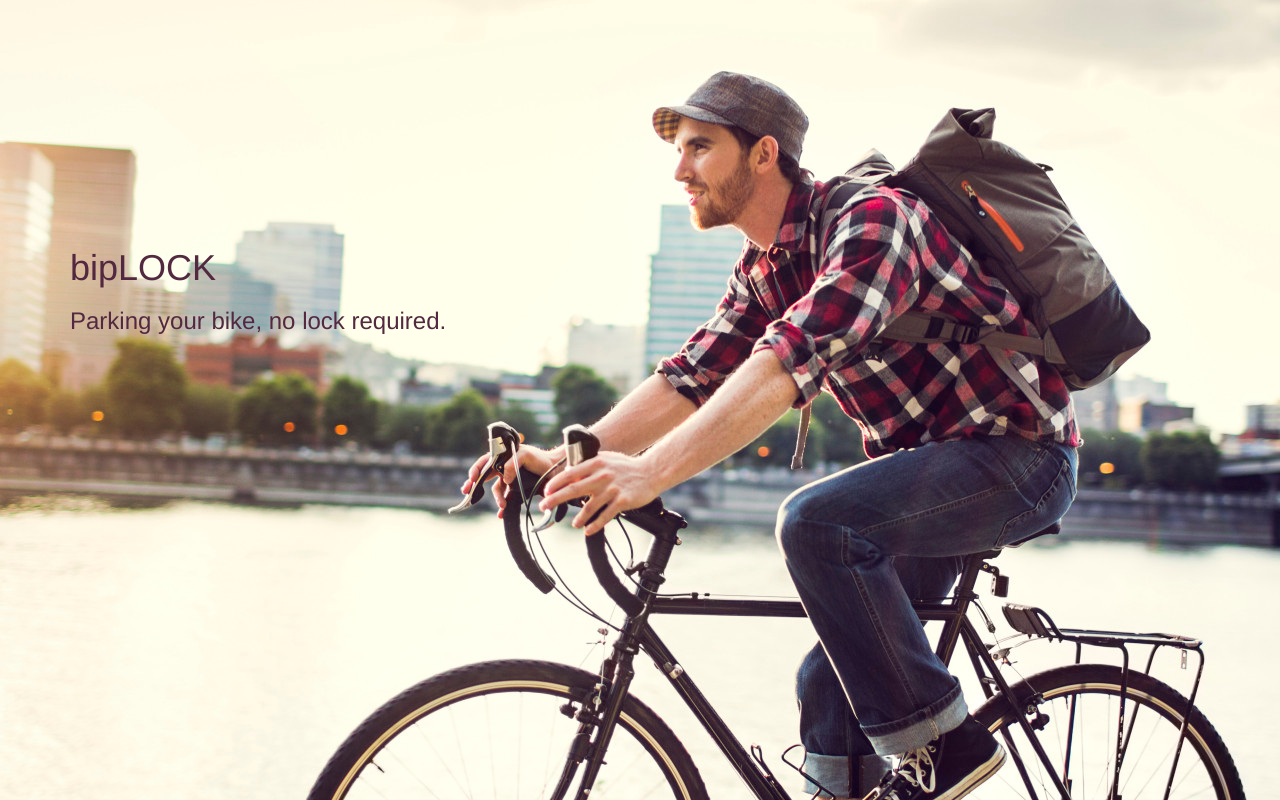
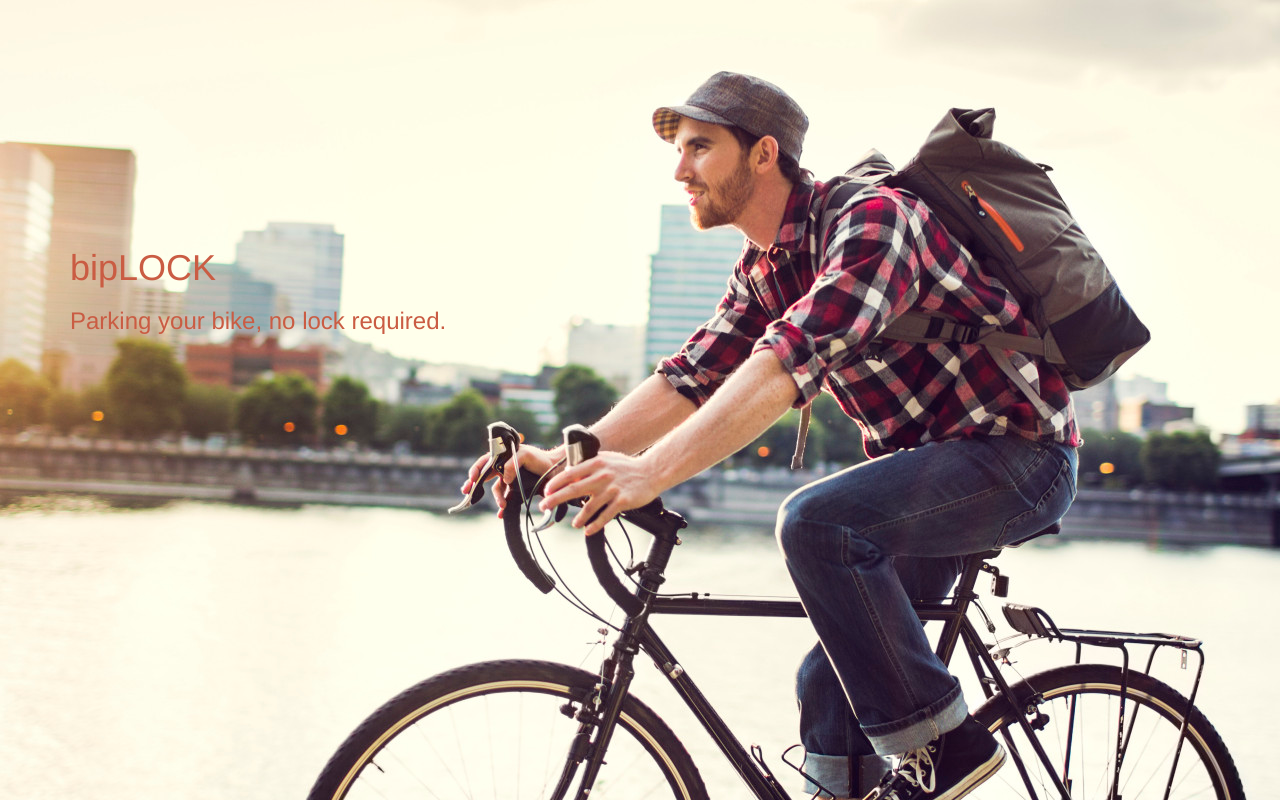
Before and after one commit to lbutetroch/lbutetroch.github.io, a plain HTML site: page index.html in a window 1280 px wide. Drawn offline with nearby package versions, Linux system fonts and the light colour scheme.

Commit message:
color commit

```diff
--- a/style.css
+++ b/style.css
@@ -2,8 +2,8 @@
 	text-align: left;
 	padding-top: 20%;
 	padding-bottom: 10%;
-	color: #532941;
+	color: #ca5c43;
 }
 body {
-	background: url(BicycleCity.jpg) no-repeat top ;
+	background: url(BicycleCity.jpg) no-repeat top;
 }
```
